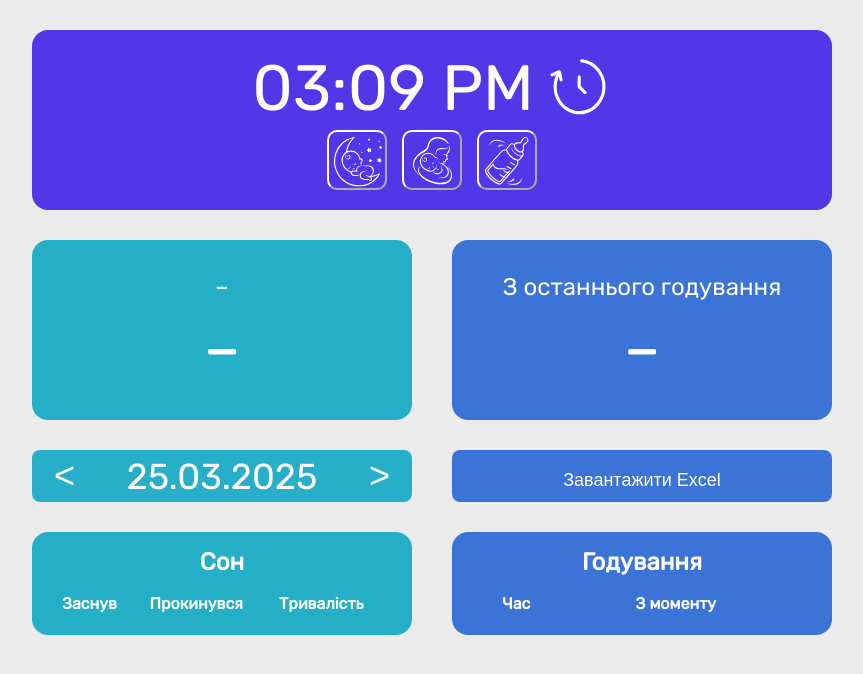
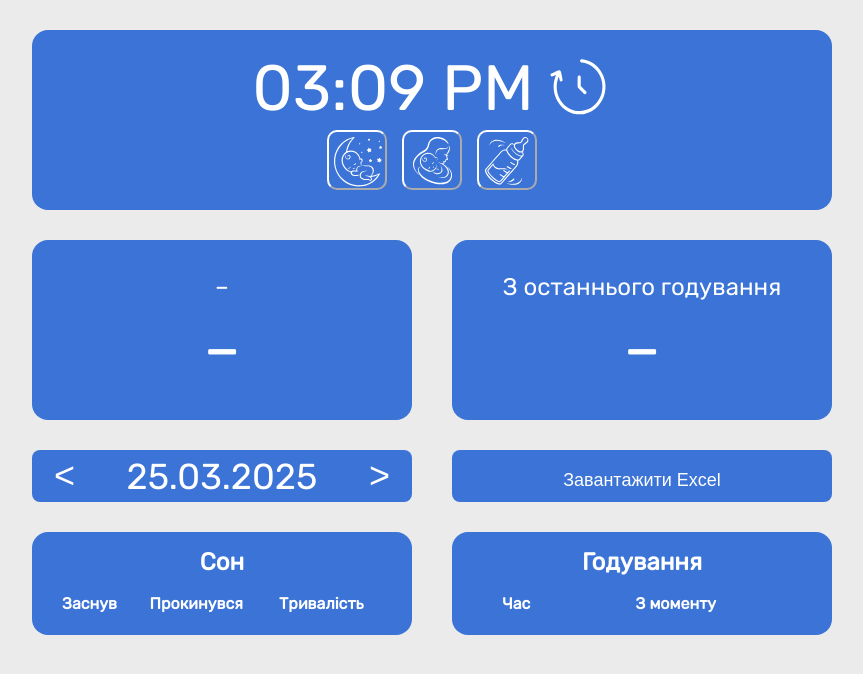
Before and after one commit to ibrozhko/baby-sleep-diary, a plain HTML site: page index.html in a window 1280 px wide. Shown: the whole page, without its empty margins (208-1071 px from the left). Drawn offline with Linux system fonts and the light colour scheme.

Commit message:
Update style.css

```diff
--- a/style.css
+++ b/style.css
@@ -18,7 +18,7 @@ h2 {margin: 0;}
   margin-bottom: 30px;
 }
 .block-time {
-  background-color: #5137E7;
+  background-color: #3B73D7;
   height: 180px;
   display: flex;
   flex-direction: column;
@@ -43,7 +43,7 @@ h2 {margin: 0;}
 .actions button {
   width: 60px;
   height: 60px;
-  background-color: #5137E7;
+  background-color: #3B73D7;
   border-color: #FFFFFF;
   border-radius: 10px;
   padding: 5px;
@@ -72,7 +72,7 @@ h2 {margin: 0;}
 .date-picker {
   width: 380px;
   height: 52px;
-  background-color: #27AEC8;
+  background-color: #3B73D7;
   color: #FFFFFF;
   font-size: 36px;
   display: flex;
@@ -117,7 +117,7 @@ th, td {
   text-align: center;
 }
 .color-b {
-  background-color: #25AFC7;
+  background-color: #3B73D7;
 }
 .color-c {
   background-color: #3B73D7;
```
